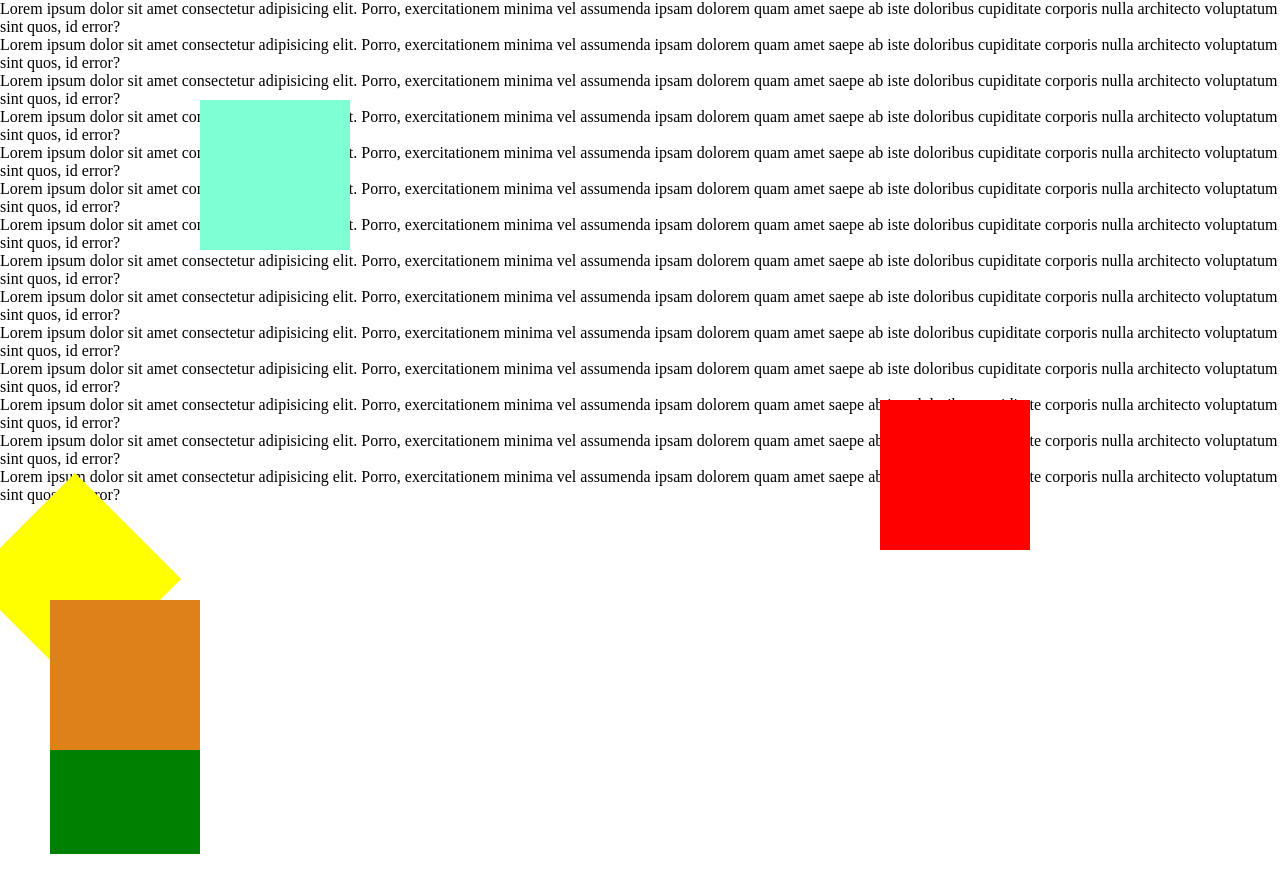
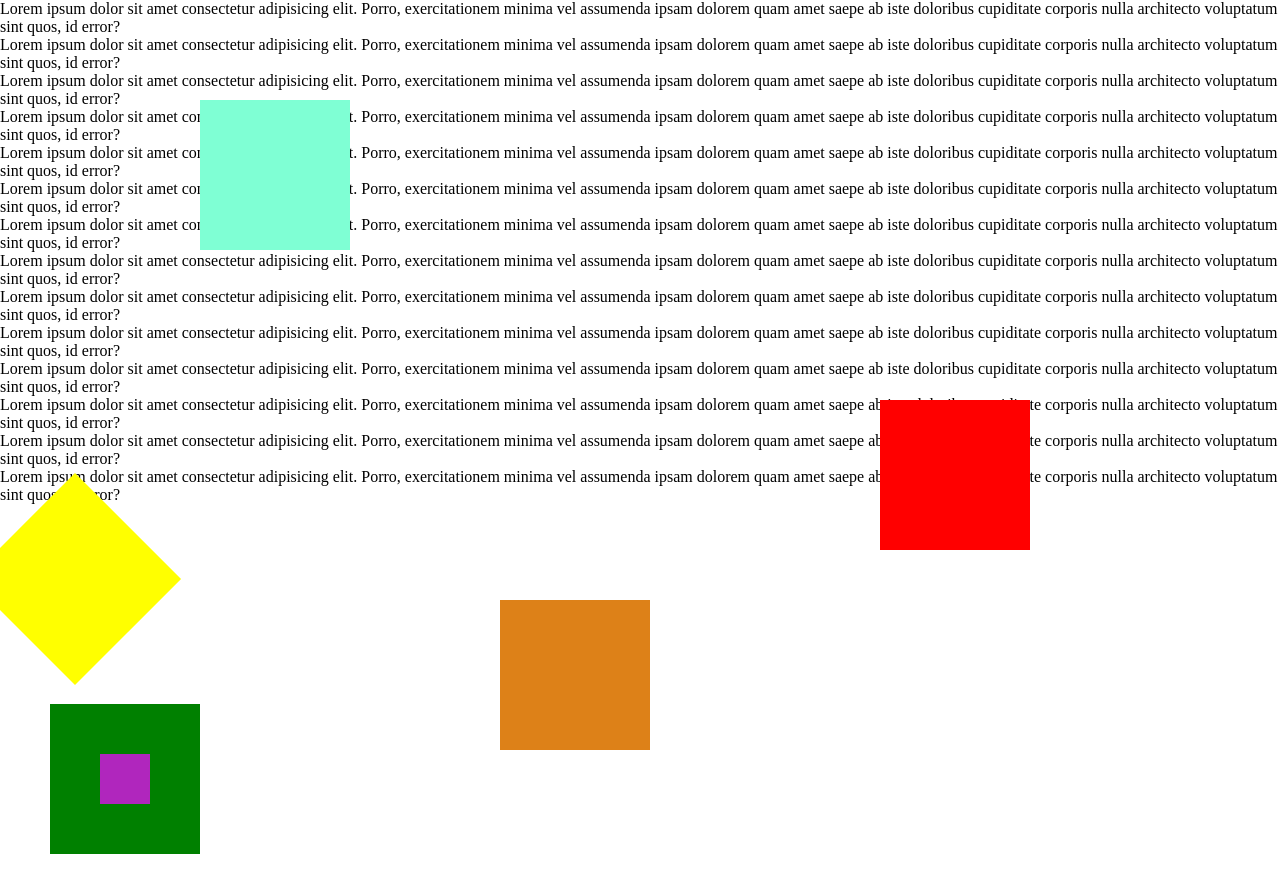
Before and after one commit to joserobertmc/PROY_CLASE_JUEVES_5_SEPT, a plain HTML site: page index.html in a window 1280 px wide. Drawn offline with Linux system fonts and the light colour scheme.

Commit message:
Add files via upload

```diff
--- a/css/estilo.css
+++ b/css/estilo.css
@@ -31,6 +31,14 @@
     left: 50px;
     top: 50px;
 }
+.caja3-1
+{
+    background-color: rgb(176, 38, 189);
+    width: 50px; height: 50px;
+    position: absolute; /*para cajas padre*/
+    left: 50px;
+    top: 50px;
+}
 .caja4
 {
     background-color: aquamarine;
@@ -45,5 +53,5 @@
     width: 150px; height: 150px;
     position: sticky;
     bottom: 50px;
-    left: 50px;
+    left: 500px;
 }
--- a/index.html
+++ b/index.html
@@ -30,7 +30,7 @@
 
     </div>
     <div class="caja3">
-
+        <div class="caja3-1"></div>
     </div>
     <div class="caja4">
 
```
